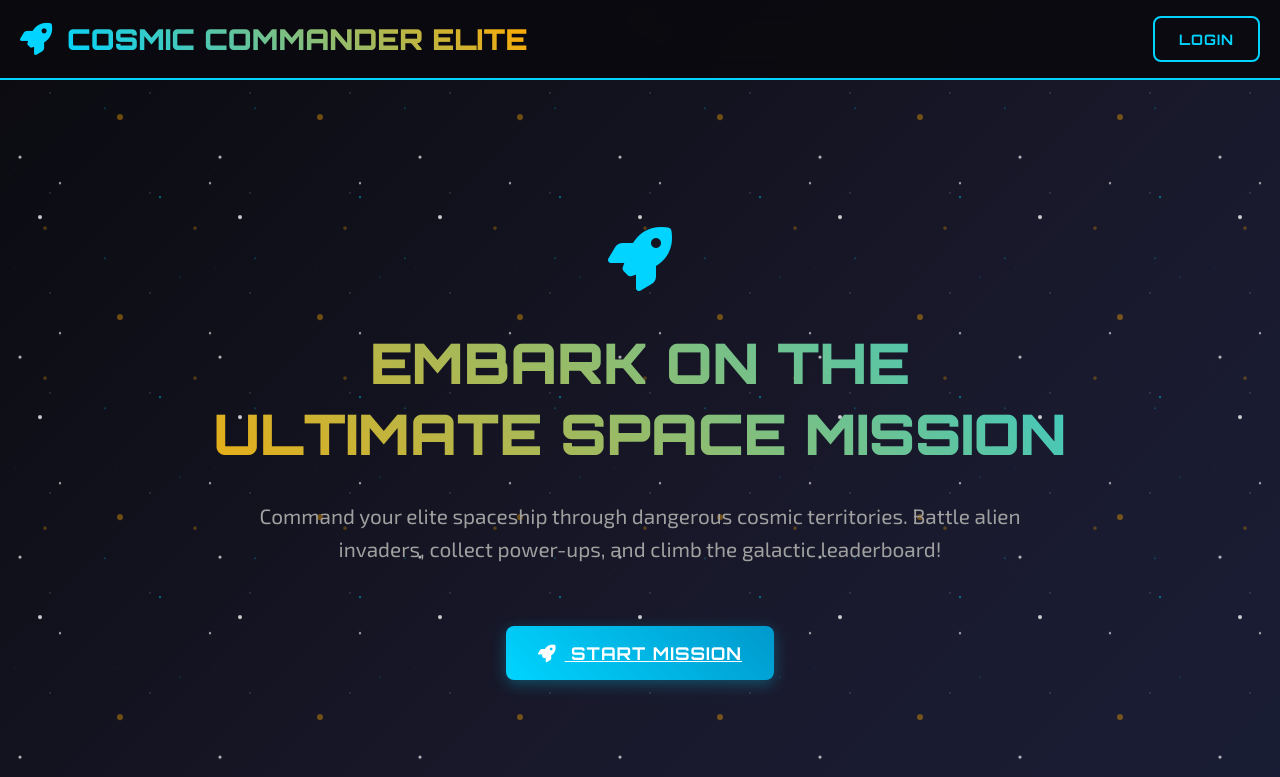
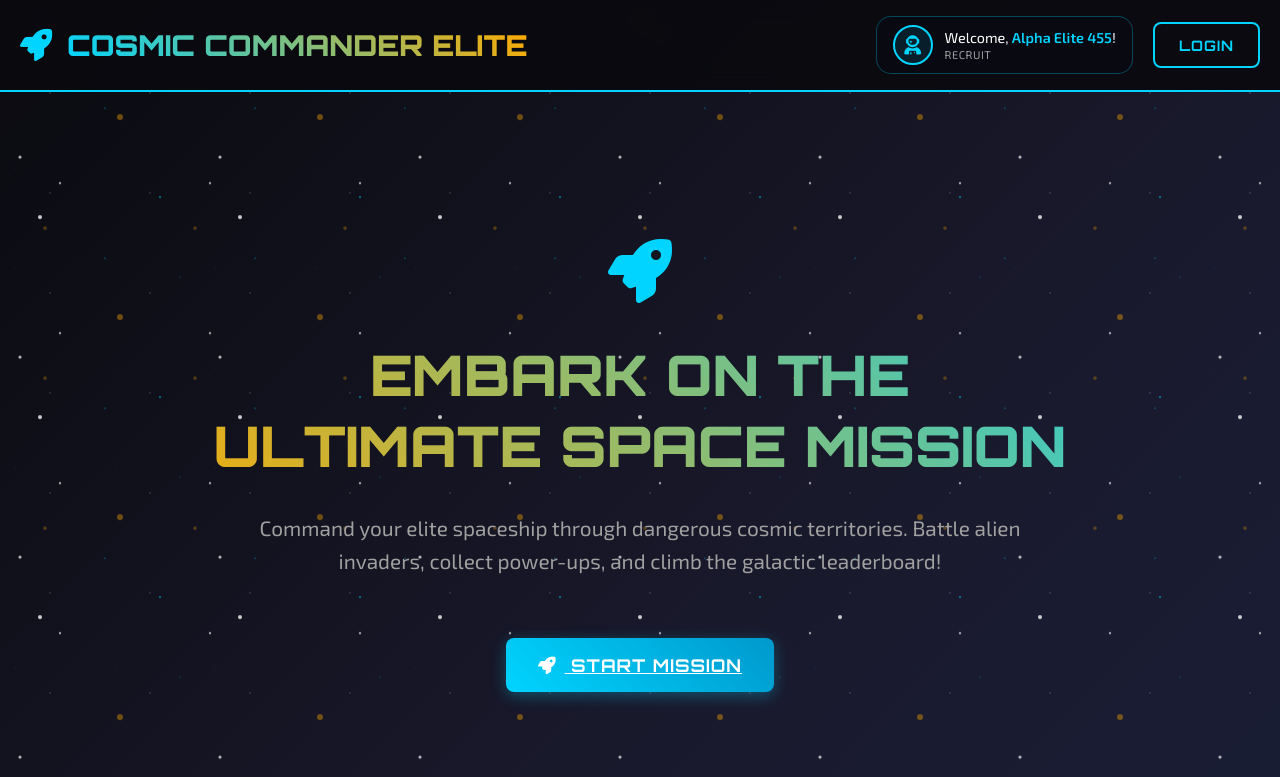
Before and after one commit to AamnaZafar02/cosmic-commander-elite, a website: page frontend/index.html in a window 1280 px wide. Shown: the top 777 px of the page. Drawn offline with Linux system fonts and the light colour scheme.

Commit message:
Update home page authentication and guest player display

```diff
--- a/frontend/index.html
+++ b/frontend/index.html
@@ -24,6 +24,17 @@
                 </div>
             </a>
             <div class="header-actions">
+                <div class="user-info" id="userInfo">
+                    <div class="user-avatar">
+                        <img id="userAvatar" src="" alt="Commander" onerror="this.style.display='none'; document.getElementById('avatarIcon').style.display='block';">
+                        <i class="fas fa-user-astronaut" id="avatarIcon"></i>
+                    </div>
+                    <div class="user-details">
+                        <div class="welcome-text">Welcome, <span id="userName">Commander</span>!</div>
+                        <div class="user-rank">Recruit</div>
+                    </div>
+                </div>
+                <button class="btn btn-outline" id="logoutBtn" style="display: none;">LOGOUT</button>
                 <button class="btn btn-outline" id="loginBtn">LOGIN</button>
             </div>
         </div>
--- a/frontend/scripts/auth.js
+++ b/frontend/scripts/auth.js
@@ -9,7 +9,7 @@ class AuthManager {
         this.user = JSON.parse(localStorage.getItem('user') || 'null');
 
         this.initializeEventListeners();
-        this.checkAuthStatus();
+        this.updateUI(); // Show user info instead of redirecting
     }
 
     initializeEventListeners() {
@@ -17,6 +17,14 @@ class AuthManager {
         document.getElementById('loginBtn').addEventListener('click', () => {
             this.showModal('loginModal');
         });
+
+        // Logout button
+        const logoutBtn = document.getElementById('logoutBtn');
+        if (logoutBtn) {
+            logoutBtn.addEventListener('click', () => {
+                this.logout();
+            });
+        }
 
         // Hero login button
         const heroLoginBtn = document.getElementById('heroLoginBtn');
@@ -70,6 +78,80 @@ class AuthManager {
             // User is logged in, redirect to game
             window.location.href = '/game.html';
         }
+    }
+
+    updateUI() {
+        const loginBtn = document.getElementById('loginBtn');
+        const logoutBtn = document.getElementById('logoutBtn');
+        const userInfo = document.getElementById('userInfo');
+        const userName = document.getElementById('userName');
+        const userAvatar = document.getElementById('userAvatar');
+
+        if (this.token && this.user) {
+            // User is logged in
+            if (loginBtn) loginBtn.style.display = 'none';
+            if (logoutBtn) logoutBtn.style.display = 'block';
+            if (userInfo) userInfo.style.display = 'flex';
+
+            if (userName) {
+                userName.textContent = this.user.username || 'Commander';
+            }
+
+            if (userAvatar && this.user.profilePicture) {
+                userAvatar.src = this.user.profilePicture;
+                userAvatar.style.display = 'block';
+                document.getElementById('avatarIcon').style.display = 'none';
+            }
+        } else {
+            // User is not logged in - show guest player
+            if (loginBtn) loginBtn.style.display = 'block';
+            if (logoutBtn) logoutBtn.style.display = 'none';
+            if (userInfo) {
+                userInfo.style.display = 'flex';
+                // Show generated player name instead of hiding
+                if (userName) {
+                    userName.textContent = this.generatePlayerName();
+                }
+            }
+        }
+    }
+
+    // Generate a fun player name for guest users (same as game page)
+    generatePlayerName() {
+        const adjectives = [
+            'Cosmic', 'Stellar', 'Galactic', 'Nova', 'Quantum', 'Plasma',
+            'Astro', 'Solar', 'Lunar', 'Meteor', 'Nebula', 'Orbital',
+            'Fusion', 'Photon', 'Laser', 'Cyber', 'Proto', 'Alpha'
+        ];
+
+        const nouns = [
+            'Commander', 'Pilot', 'Ace', 'Captain', 'Admiral', 'Warrior',
+            'Hunter', 'Ranger', 'Scout', 'Guardian', 'Knight', 'Hero',
+            'Champion', 'Elite', 'Master', 'Legend', 'Phoenix', 'Storm'
+        ];
+
+        // Get stored name or generate new one
+        let storedName = localStorage.getItem('guestPlayerName');
+        if (!storedName) {
+            const adjective = adjectives[Math.floor(Math.random() * adjectives.length)];
+            const noun = nouns[Math.floor(Math.random() * nouns.length)];
+            const number = Math.floor(Math.random() * 999) + 1;
+            storedName = `${adjective} ${noun} ${number}`;
+            localStorage.setItem('guestPlayerName', storedName);
+        }
+
+        return storedName;
+    }
+
+    logout() {
+        localStorage.removeItem('token');
+        localStorage.removeItem('user');
+        localStorage.removeItem('guestPlayerName'); // Clear generated guest name
+        this.token = null;
+        this.user = null;
+
+        this.updateUI();
+        this.showSuccess('Logged out successfully. See you next time, Commander!');
     }
 
     showModal(modalId) {
--- a/frontend/styles/main.css
+++ b/frontend/styles/main.css
@@ -195,6 +195,72 @@ body {
 
 .btn-google:hover {
     background: #357ae8;
+}
+
+/* User Info Section for Home Page */
+.header-actions {
+    display: flex;
+    align-items: center;
+    gap: 20px;
+}
+
+.user-info {
+    display: flex;
+    align-items: center;
+    gap: 12px;
+    background: rgba(10, 10, 20, 0.8);
+    padding: 8px 16px;
+    border-radius: 15px;
+    border: 1px solid rgba(0, 212, 255, 0.3);
+    backdrop-filter: blur(10px);
+}
+
+.user-avatar {
+    width: 40px;
+    height: 40px;
+    border-radius: 50%;
+    border: 2px solid var(--primary-color);
+    display: flex;
+    align-items: center;
+    justify-content: center;
+    background: rgba(0, 212, 255, 0.1);
+    position: relative;
+}
+
+.user-avatar img {
+    width: 100%;
+    height: 100%;
+    border-radius: 50%;
+    object-fit: cover;
+}
+
+.user-avatar i {
+    color: var(--primary-color);
+    font-size: 1.2rem;
+}
+
+.user-details {
+    display: flex;
+    flex-direction: column;
+    gap: 2px;
+}
+
+.welcome-text {
+    font-size: 0.9rem;
+    color: #fff;
+    font-weight: 500;
+}
+
+.welcome-text span {
+    color: var(--primary-color);
+    font-weight: 600;
+}
+
+.user-rank {
+    font-size: 0.7rem;
+    color: var(--text-secondary);
+    text-transform: uppercase;
+    letter-spacing: 0.5px;
 }
 
 /* Main Content */
```
